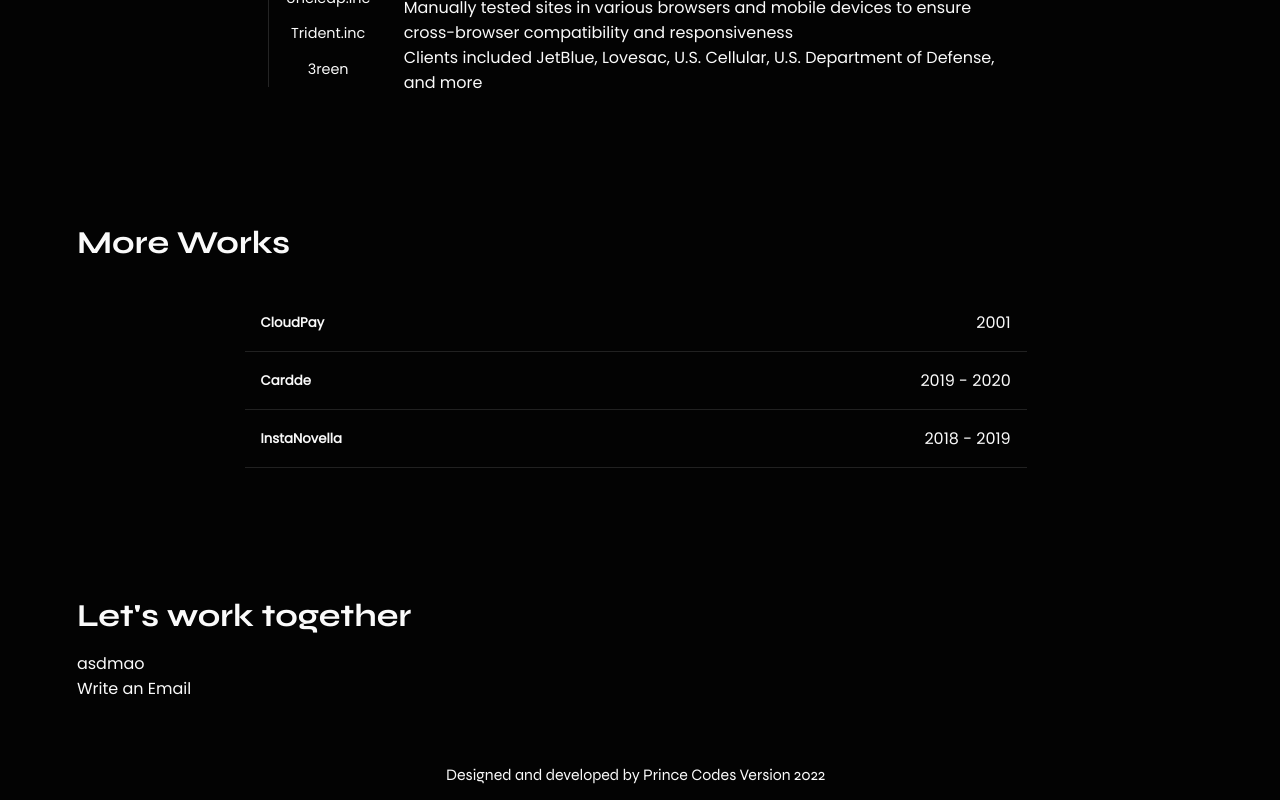
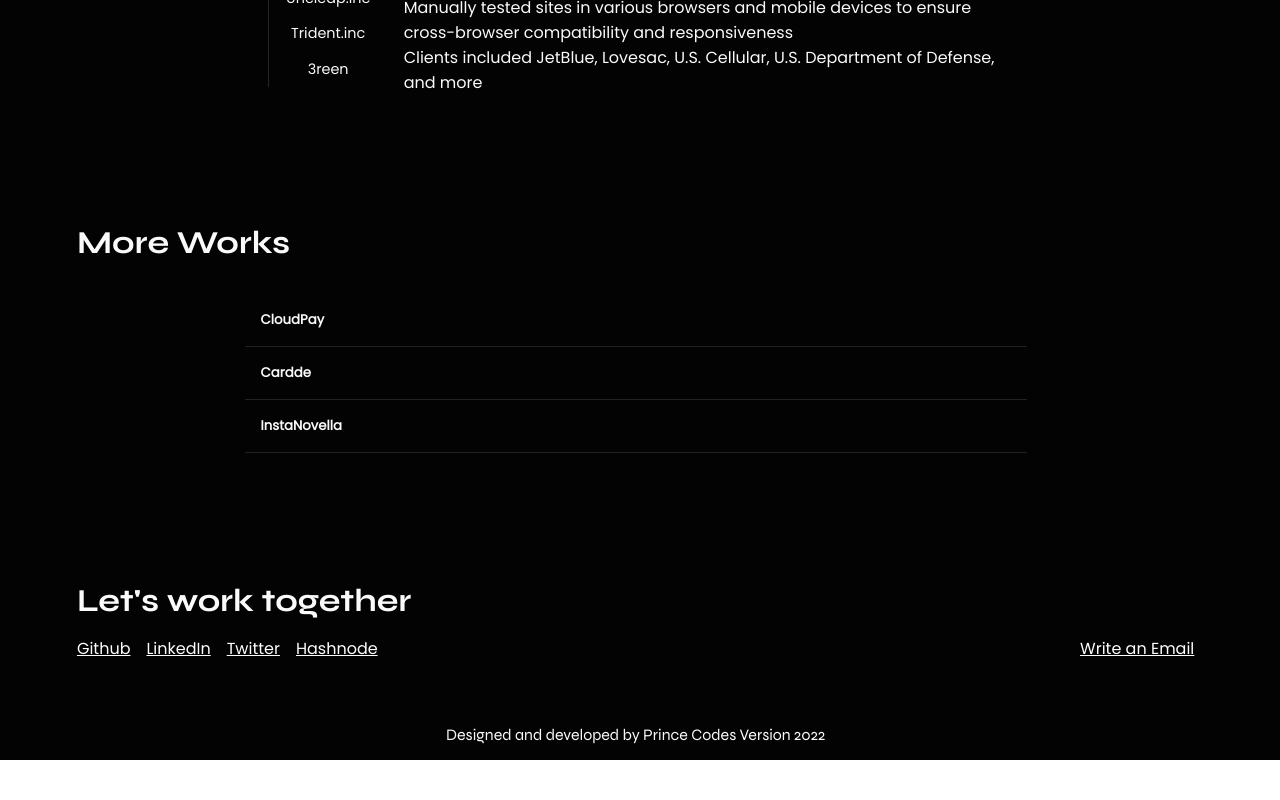
Before and after one commit to princecodes247/princecodes-2022, a Nuxt app: page / in a window 1280 px wide. Shown: the part 2643-3443 px from the top of the page. After the commit the page ends 3403 px from the top, so only its background shows below. Built offline with nearby package versions, Linux system fonts and the light colour scheme.

Commit message:
update template

```diff
--- a/components/MoreWorks.vue
+++ b/components/MoreWorks.vue
@@ -6,7 +6,7 @@
         <h5>{{ work.title }}</h5>
       </div>
       <div class="more_works__item__date">
-        <p>{{ work.date }}</p>
+        <!-- <p>{{ work.date }}</p> -->
       </div>
       <!-- <div class="more_works__item__points">
                 <ul>
--- a/pages/index.vue
+++ b/pages/index.vue
@@ -81,8 +81,15 @@
       </section>
       <section class="sect sect--contact">
         <h2>Let's work together</h2>
-        <p>asdmao</p>
-        <a>Write an Email</a>
+        <div class="sect--contact__options">
+          <div class="sect--contact__links">
+            <a href="www.github.com/princecodes247">Github</a>
+            <a href="www.linkedin.com/in/gbalamprince">LinkedIn</a>
+            <a href="www.twitter.com/gbalamprince">Twitter</a>
+            <a href="www.hashnode.com/gbalamprince">Hashnode</a>
+          </div>
+          <a href="mailto:princecodes247@gmail.com">Write an Email</a>
+        </div>
         <form action=""></form>
       </section>
       <footer>Designed and developed by Prince Codes Version 2022</footer>
```
